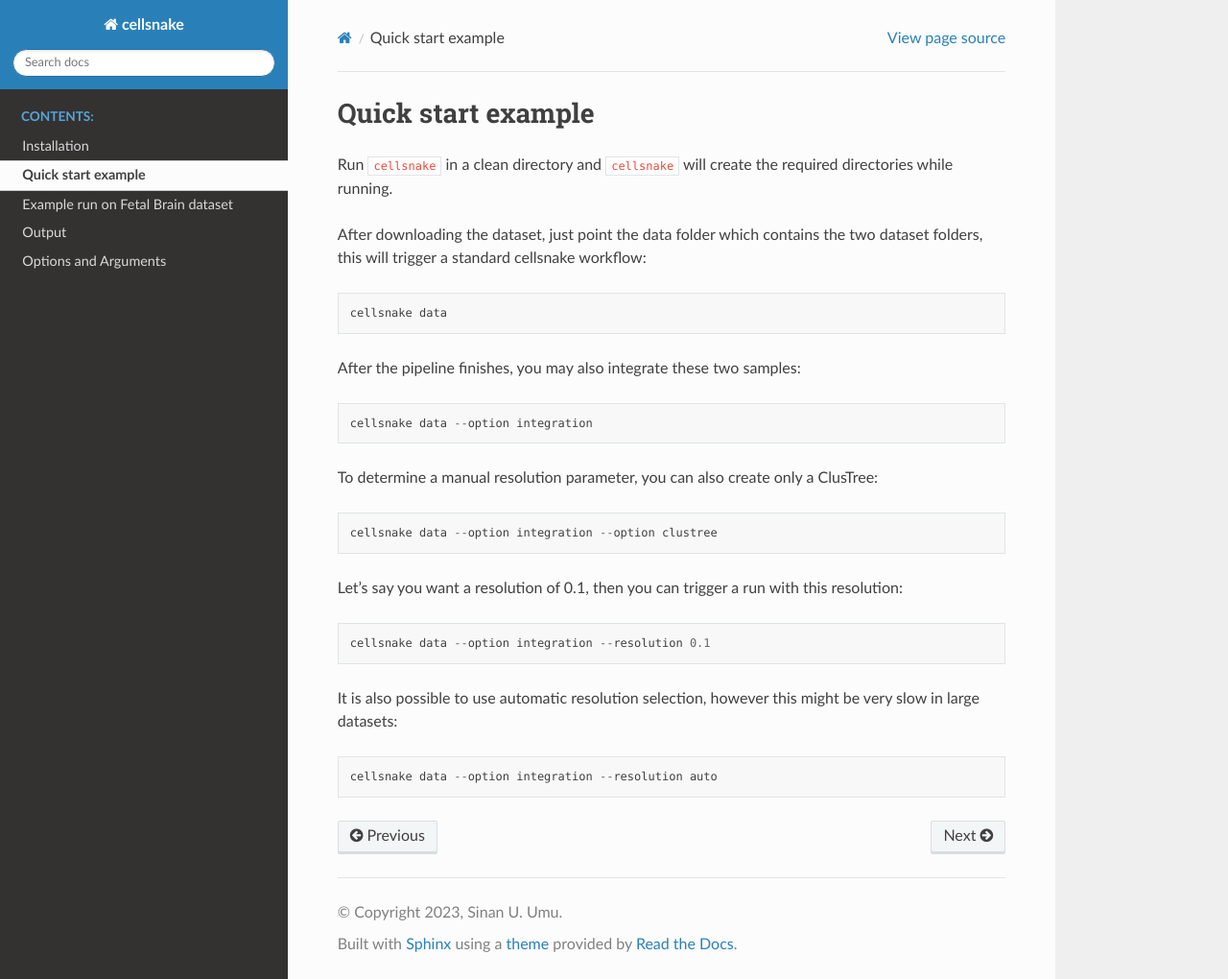
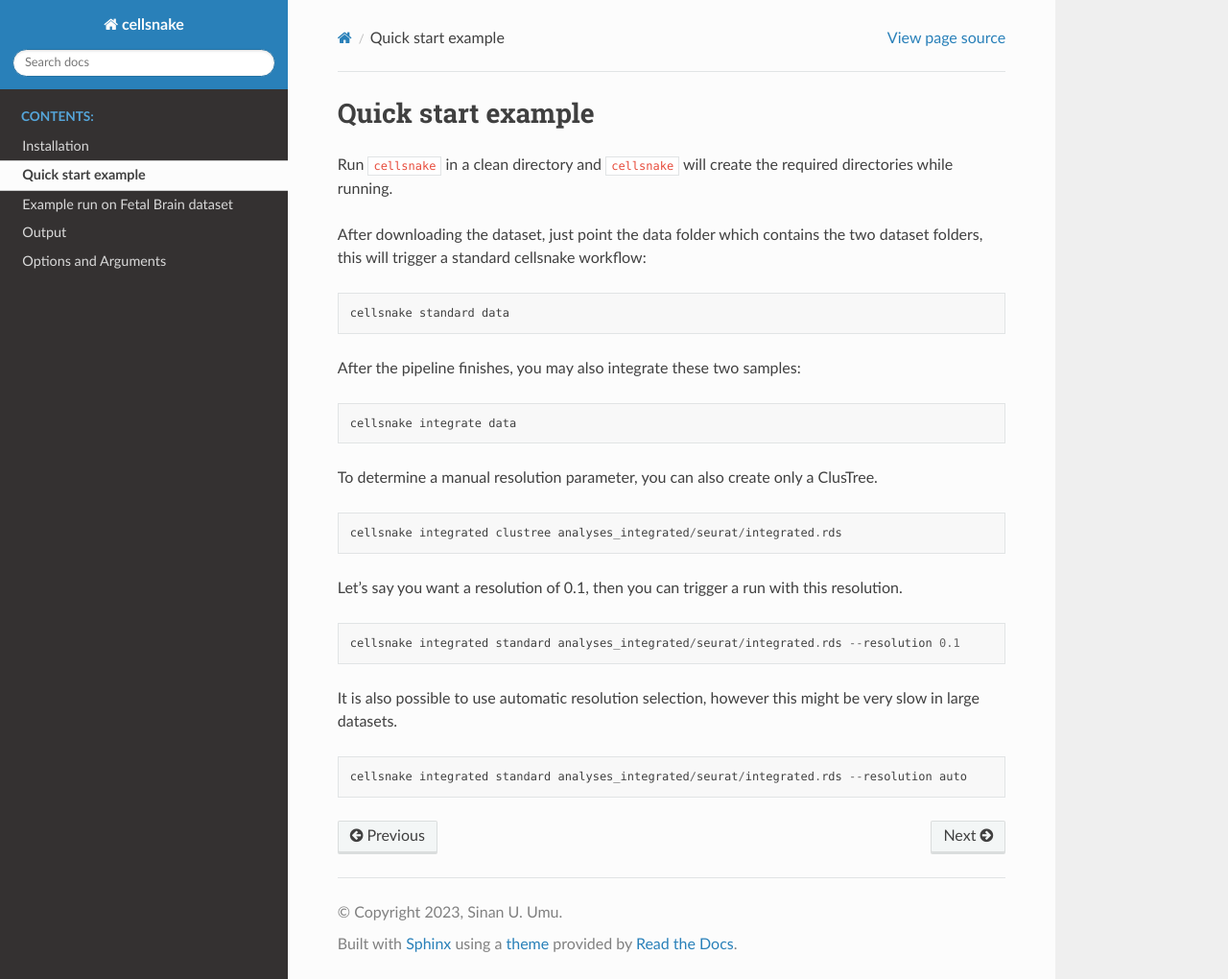
Before and after one commit to sinanugur/cellsnake, a Sphinx documentation site: the page built from docs/quickstart.md, in a window 1280 px wide and 1020 px high. Shown: the whole window at 96% size. Built offline with Sphinx 7.4.7 and the Read the Docs theme 2.0.0, drawn with Linux system fonts in a browser that asks for light colours.

Commit message:
quickstart doc

````diff
--- a/docs/quickstart.md
+++ b/docs/quickstart.md
@@ -4,25 +4,25 @@ Run `cellsnake` in a clean directory and `cellsnake` will create the required di
 
 After downloading the dataset, just point the data folder which contains the two dataset folders, this will trigger a standard cellsnake workflow:
 ```
-cellsnake data
+cellsnake standard data
 ```
 
 After the pipeline finishes, you may also integrate these two samples:
 ```
-cellsnake data --option integration
+cellsnake integrate data
 ```
 
-To determine a manual resolution parameter, you can also create only a ClusTree:
+To determine a manual resolution parameter, you can also create only a ClusTree.
 ```
-cellsnake data --option integration --option clustree
+cellsnake integrated clustree analyses_integrated/seurat/integrated.rds
 ```
 
-Let's say you want a resolution of 0.1, then you can trigger a run with this resolution:
+Let's say you want a resolution of 0.1, then you can trigger a run with this resolution.
 ```
-cellsnake data --option integration --resolution 0.1
+cellsnake integrated standard analyses_integrated/seurat/integrated.rds --resolution 0.1
 ```
 
-It is also possible to use automatic resolution selection, however this might be very slow in large datasets:
+It is also possible to use automatic resolution selection, however this might be very slow in large datasets.
 ```
-cellsnake data --option integration --resolution auto
+cellsnake integrated standard analyses_integrated/seurat/integrated.rds --resolution auto
 ```
````
